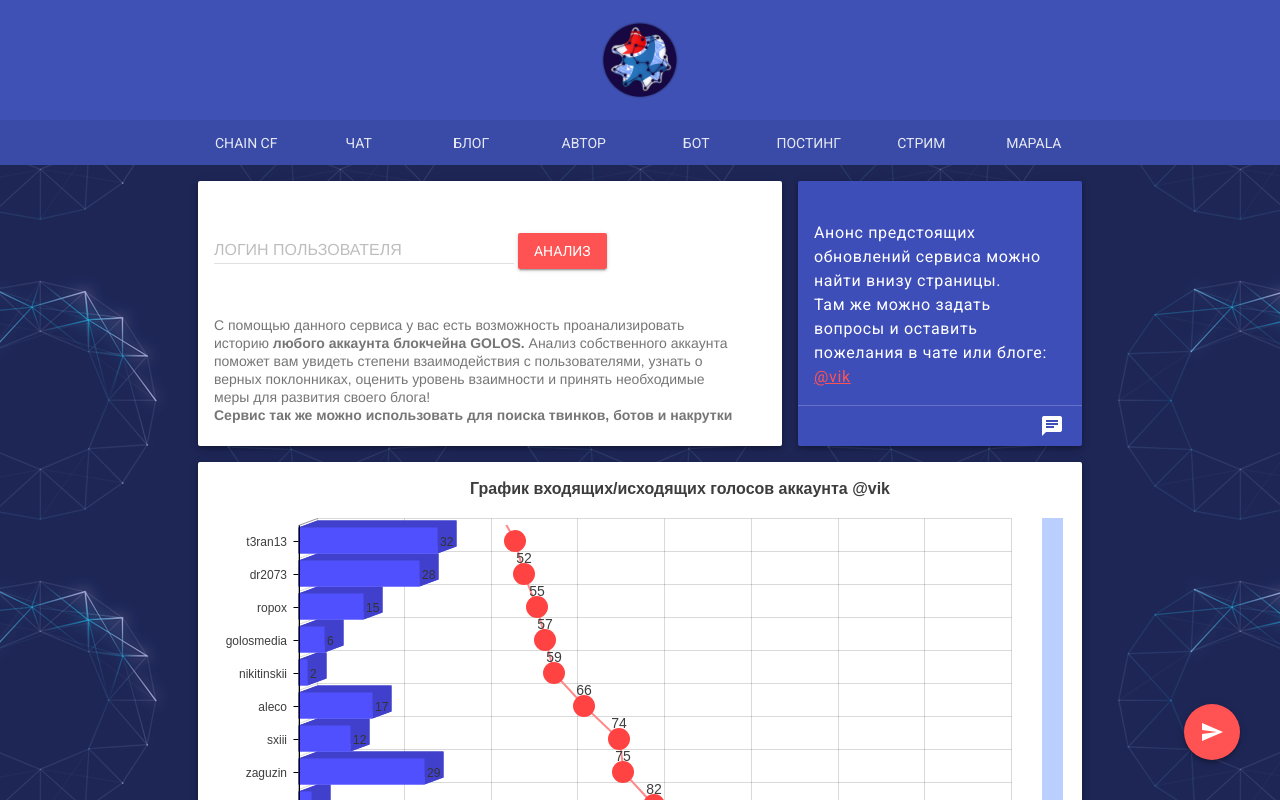
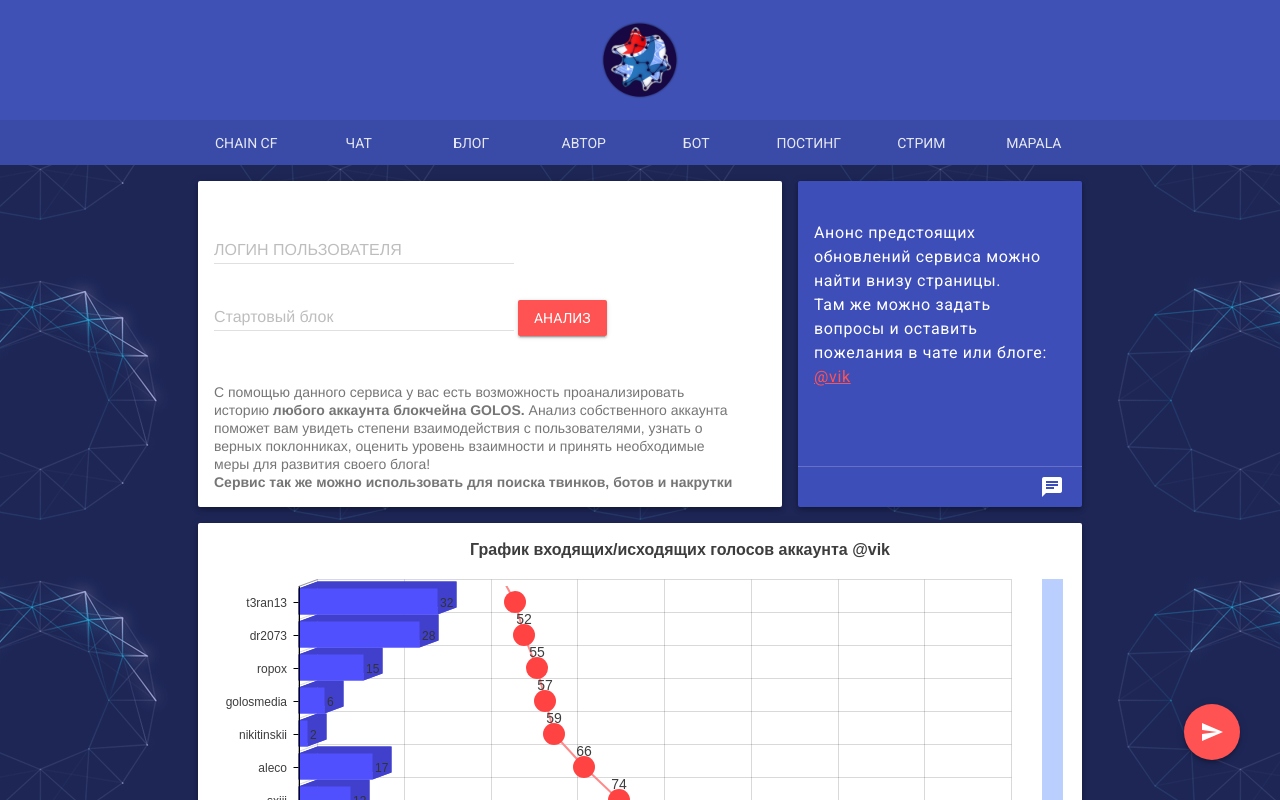
Before and after one commit to vikxx/upvote.tk, a plain HTML site: page index.html in a window 1280 px wide. Drawn offline with nearby package versions, Linux system fonts and the light colour scheme.

Commit message:
Update index.html

```diff
--- a/index.html
+++ b/index.html
@@ -77,6 +77,13 @@
 
           <input class="mdl-textfield__input" type="text" id="login" name="login">
           <label class="mdl-textfield__label" for="Name">ЛОГИН ПОЛЬЗОВАТЕЛЯ</label>
+          <span class="mdl-textfield__error">Неправильно</span>
+      </div>
+
+	  <div class="mdl-textfield mdl-js-textfield mdl-textfield--floating-label">
+
+          <input class="mdl-textfield__input" type="text" id="startblock" name="startblock">
+          <label class="mdl-textfield__label" for="Name">Стартовый блок</label>
           <span class="mdl-textfield__error">Неправильно</span>
       </div>
 
```
